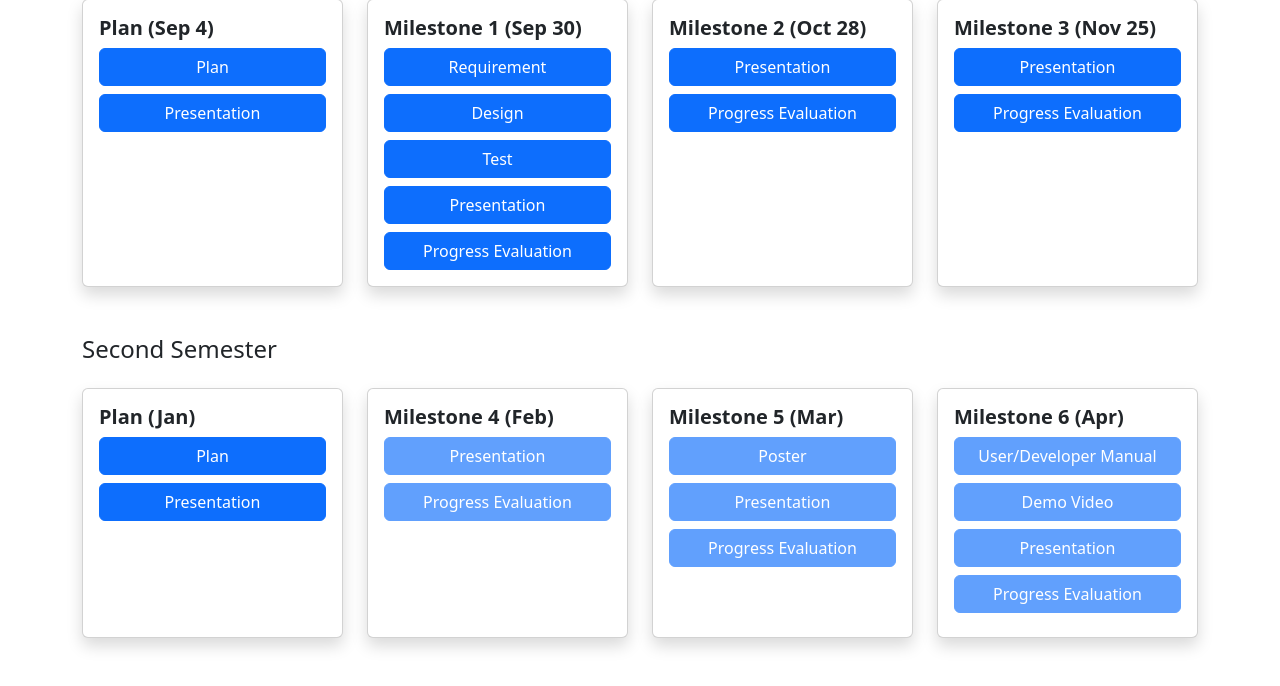
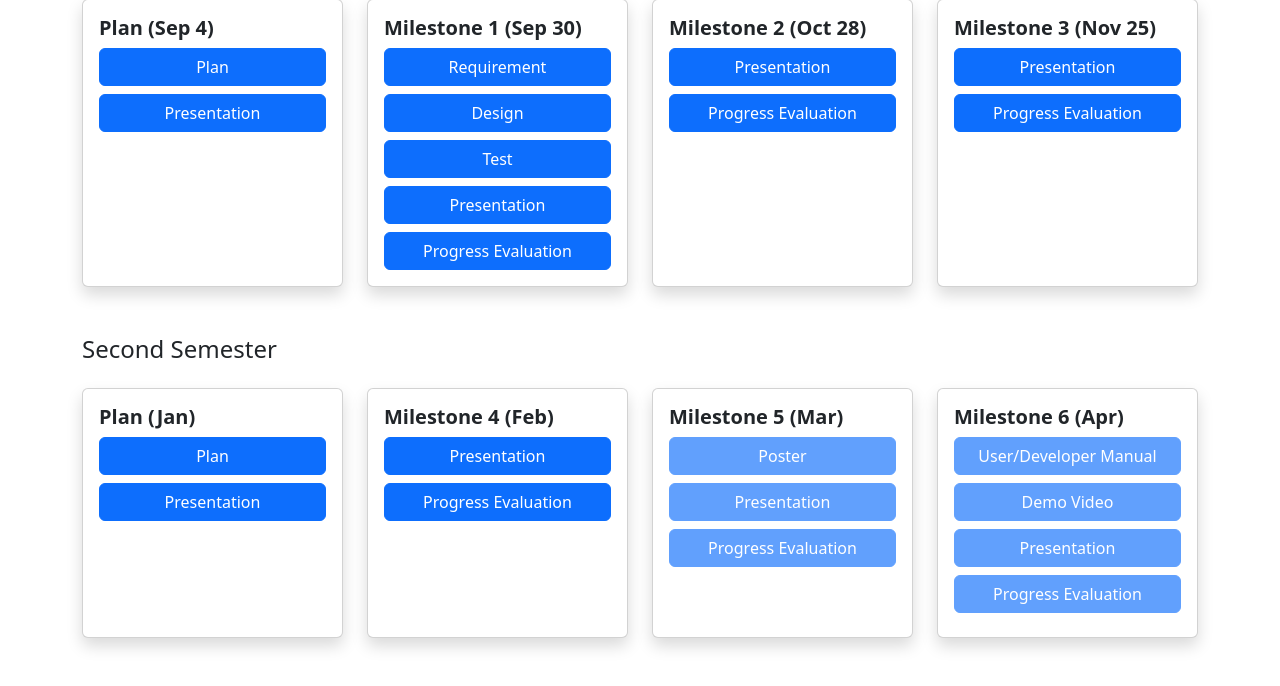
Before and after one commit to ralarcon2019/cough_classification, a Django app: page /project/ in a window 1280 px wide. Shown: the part 510-1196 px from the top of the page. Run offline with Django 5.2, Linux system fonts and the light colour scheme; some libraries are stand-ins or nearby versions.

Commit message:
Added milestone 4

```diff
--- a/main/templates/main/project.html
+++ b/main/templates/main/project.html
@@ -106,8 +106,8 @@
                 <div class="card h-100 shadow ">
                     <div class="card-body ">
                         <h5 class="card-title fw-bold">Milestone 4 (Feb)</h5>
-                        <a href="" class="btn btn-primary d-block mb-2 disabled"  role="button" aria-disabled="true"> Presentation </a>
-                        <a href="" class="btn btn-primary d-block mb-2 disabled"  role="button" aria-disabled="true"> Progress Evaluation </a>
+                        <a href="{% url 'main:open_file' milestone4Pres %}" class="btn btn-primary d-block mb-2"  role="button"> Presentation </a>
+                        <a href="{% url 'main:open_file' milestone4Eval %}" class="btn btn-primary d-block mb-2"  role="button"> Progress Evaluation </a>
                     </div>
                 </div>
             </div>
--- a/main/views.py
+++ b/main/views.py
@@ -13,6 +13,8 @@ def project(request):
         'milestone2Pres': 'documents/Milestone Two Fall 2024 Senior Design.pdf',
         'milestone3Eval': 'documents/Milestone Three Progress Evaluation.pdf',
         'milestone3Pres': 'documents/Milestone Three Fall 2024 Senior Design.pdf',
+        'milestone4Eval': 'documents/Milestone Four Progress Evaluation.pdf',
+        'milestone4Pres': 'documents/Milestone Four Spring 2025 Senior Design.pdf',
         'projectPlan': 'documents/Project Plan.pdf',
         'projectPlan2': 'documents/Project Plan Spring.pdf',
         'webTesting': 'documents/Web Testing Plan.pdf',
--- a/users/views.py
+++ b/users/views.py
@@ -5,6 +5,7 @@ from django.views.decorators.csrf import csrf_exempt
 from django.contrib.auth import login, logout
 # from users.models import AudioRecording
 from django.http import JsonResponse
+
 
 from django.conf import settings
 # User = settings.AUTH_USER_MODEL
```
Also changed, not shown: cough_classification/settings.py (+13 -1 lines), db.sqlite3, 4 other files.
